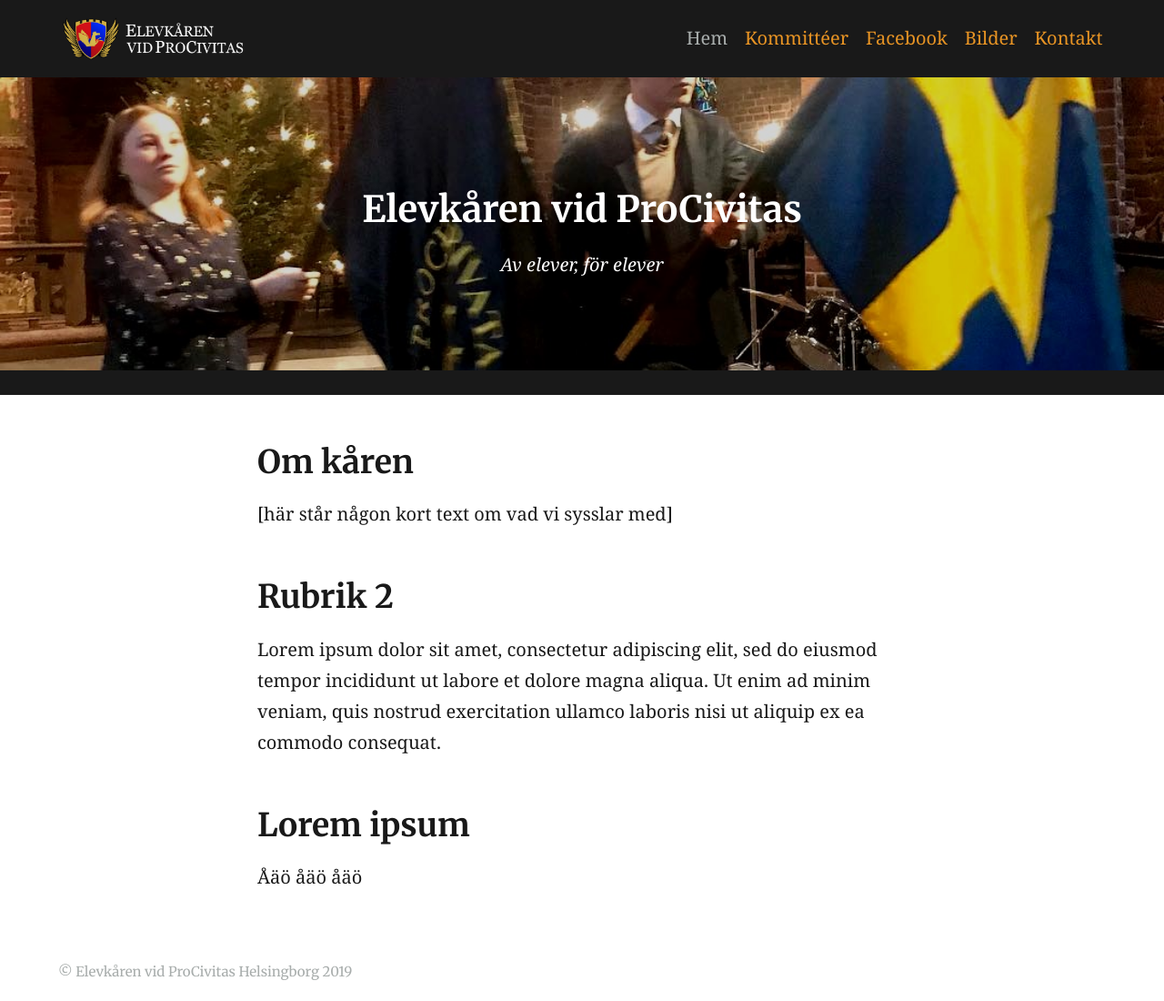
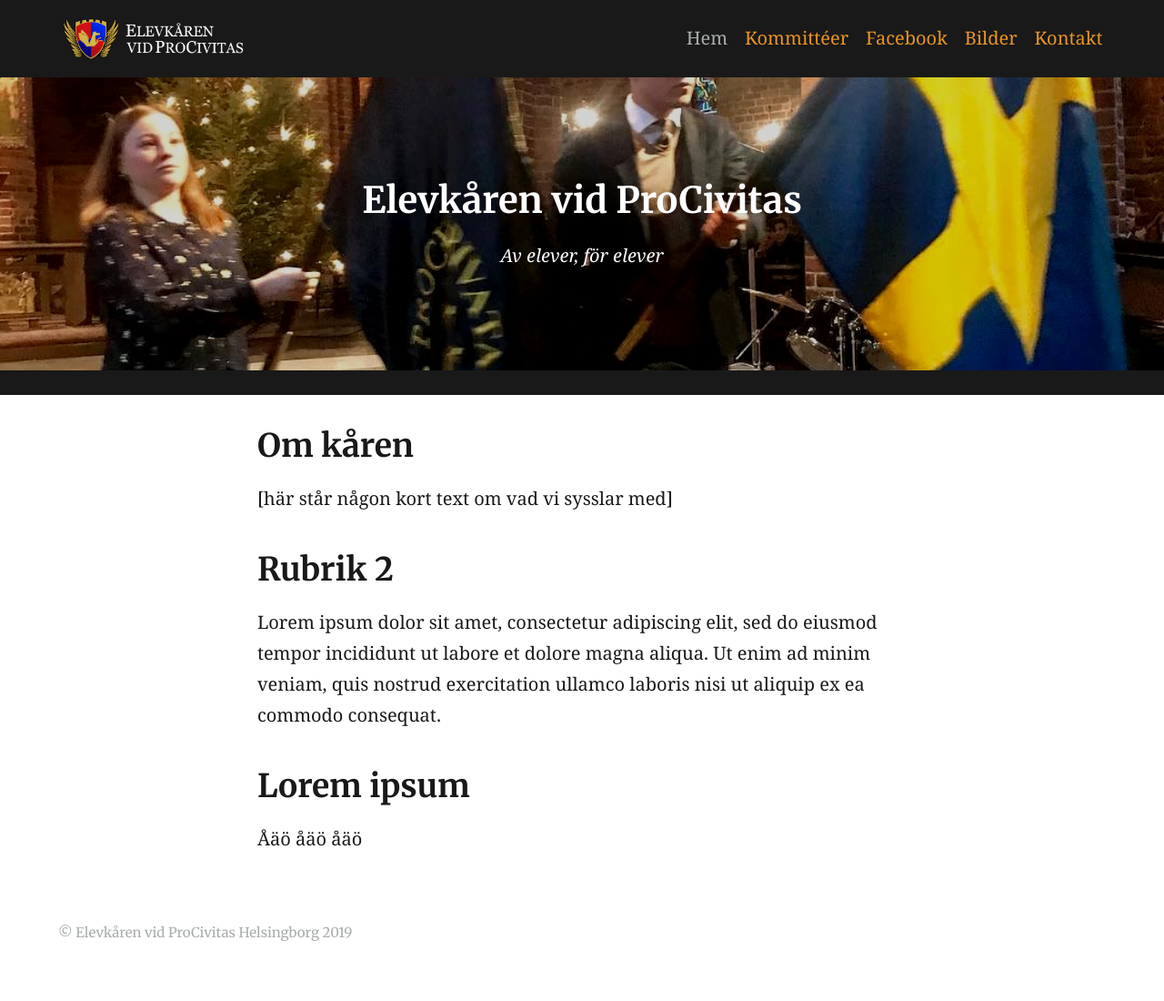
Before and after one commit to ekvp/ekvp.github.io, a Jekyll site: the page built from index.md, in a window 1280 px wide. Shown: the whole page at 91% size. Built offline with Jekyll 4.4.1, drawn with Linux system fonts in a browser that asks for light colours; our own code applies the rules of GitHub Pages for plain Markdown files; after the commit the page ends 1057 px from its top, so only the background shows below that.

Commit message:
Update _typography.scss

```diff
--- a/_sass/sassline-base/_typography.scss
+++ b/_sass/sassline-base/_typography.scss
@@ -60,7 +60,7 @@ a {
     font-feature-settings: 'dlig', 'liga', 'lnum', 'kern';
     font-style: normal;
     font-weight: map-get($headingtype, bold);
-	margin-top: 1em;
+	margin-top: 0.5em;
   }
 
   // Heading level 1.
```
